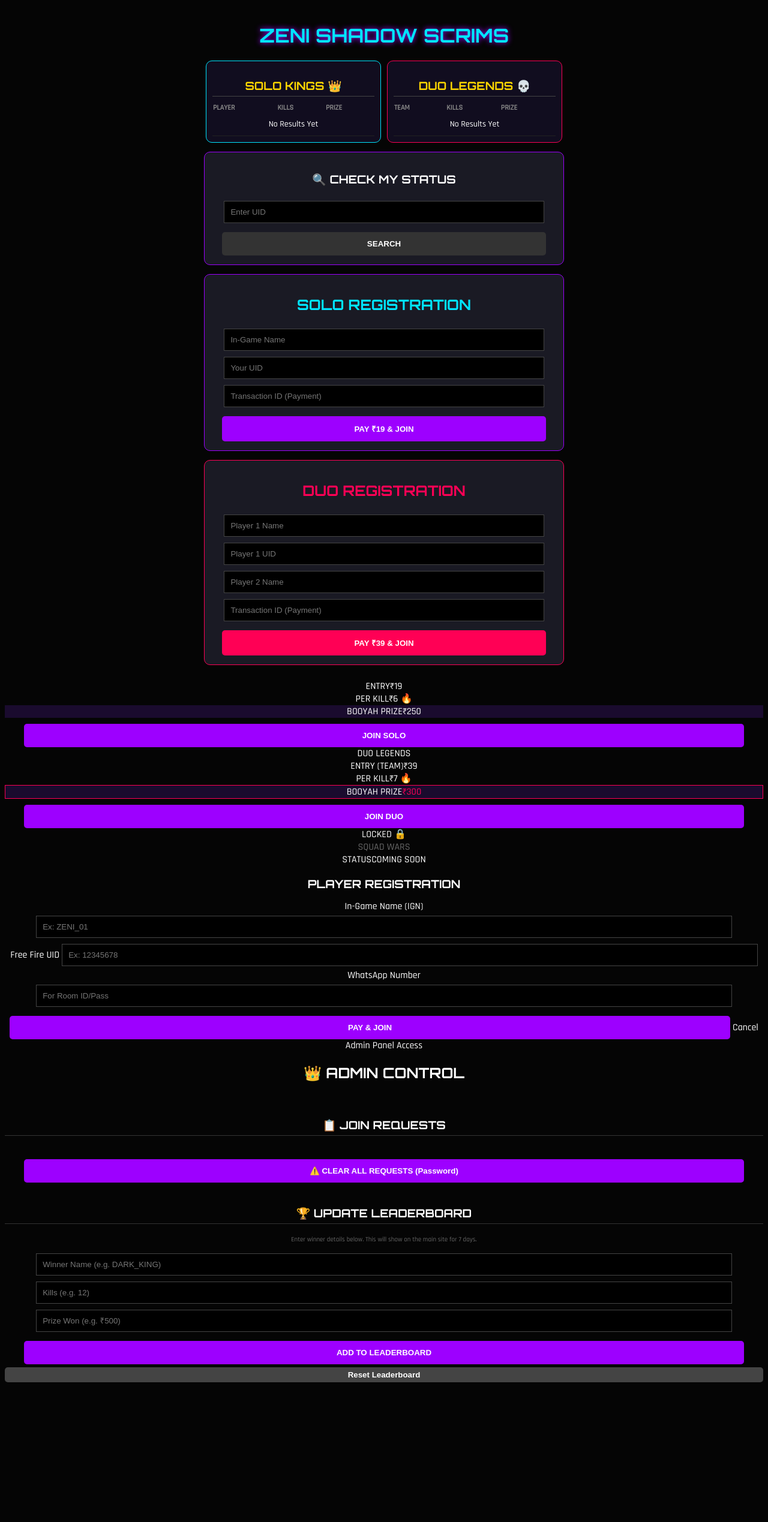
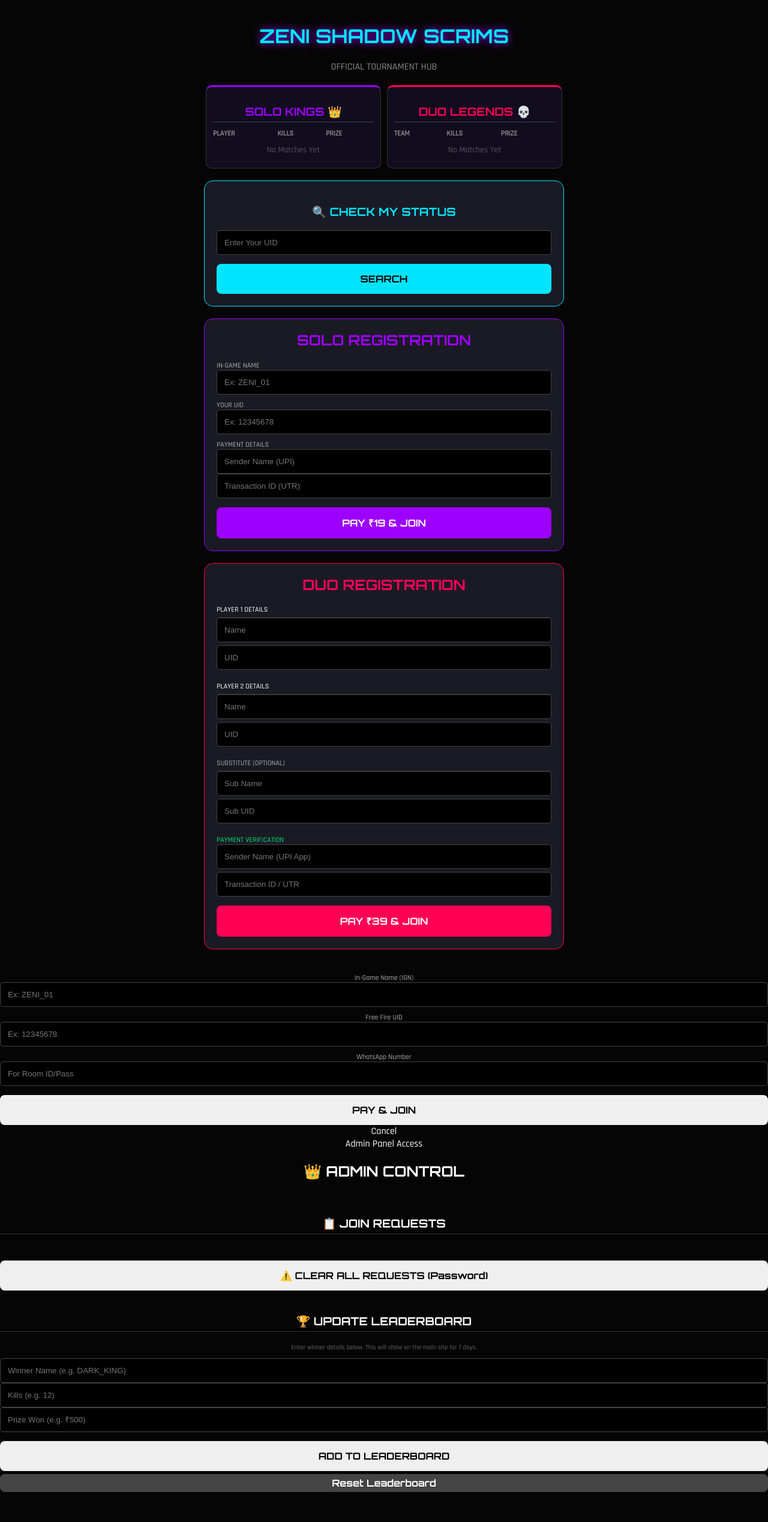
Before and after one commit to dynamaxhunt/ZENI-TOURNAMENT-DASHBOARD-, a Flask app: page / in a window 1280 px wide. Shown: the whole page at 60% size. Before the commit the page ends 2305 px from the top, so only its background shows below. Run offline with Flask 3, Linux system fonts and the light colour scheme.

Commit message:
Update index.html

```diff
--- a/templates/index.html
+++ b/templates/index.html
@@ -4,141 +4,114 @@
     <meta charset="UTF-8">
     <meta name="viewport" content="width=device-width, initial-scale=1.0">
     <title>ZENI SHADOW SCRIMS</title>
-
     <link rel="icon" type="image/jpeg" href="{{ url_for('static', filename='favicon.jpg') }}">
-
     <link href="https://fonts.googleapis.com/css2?family=Orbitron:wght@700&family=Rajdhani:wght@500&display=swap" rel="stylesheet">
     <style>
-        body { background: #050505; color: white; font-family: 'Rajdhani', sans-serif; text-align: center; }
+        body { background: #050505; color: white; font-family: 'Rajdhani', sans-serif; text-align: center; margin: 0; padding-bottom: 50px; }
         h1, h2, h3 { font-family: 'Orbitron', sans-serif; }
         .container { max-width: 600px; margin: 0 auto; padding: 10px; }
 
-        /* Leaderboard Styles */
+        /* LEADERBOARDS */
         .lb-container { display: flex; gap: 10px; flex-wrap: wrap; justify-content: center; margin-top: 20px; }
         .lb-box { background: #110d1f; border: 1px solid #333; padding: 10px; width: 45%; min-width: 250px; border-radius: 10px; }
-        .lb-title { color: gold; border-bottom: 1px solid #444; padding-bottom: 5px; margin-bottom: 10px; }
+        .lb-title { border-bottom: 1px solid #444; padding-bottom: 5px; margin-bottom: 10px; }
         table { width: 100%; border-collapse: collapse; font-size: 14px; }
         th { text-align: left; color: #888; font-size: 12px; }
         td { border-bottom: 1px solid #222; padding: 5px 0; }
-        .winner-name { color: #00e5ff; font-weight: bold; }
 
-        .card { background: #1a1a24; border: 1px solid #9d00ff; padding: 15px; margin: 15px 0; border-radius: 10px; }
-        input { padding: 10px; margin: 5px 0; width: 90%; background: #000; color: white; border: 1px solid #444; }
-        button { width: 95%; padding: 12px; background: #9d00ff; color: white; border: none; font-weight: bold; cursor: pointer; border-radius: 5px; margin-top: 10px; }
+        /* FORMS */
+        .card { background: #1a1a24; border: 1px solid #333; padding: 20px; margin: 20px 0; border-radius: 15px; text-align: left; }
+        .card h2 { text-align: center; margin-top: 0; }
+        label { display: block; color: #aaa; font-size: 12px; margin-top: 10px; }
+        input { width: 100%; padding: 12px; background: #000; border: 1px solid #444; color: white; border-radius: 5px; box-sizing: border-box; }
+        button { width: 100%; padding: 15px; font-weight: bold; border: none; cursor: pointer; border-radius: 8px; margin-top: 15px; font-family: 'Orbitron'; font-size: 16px; }
+
+        .solo-theme { border-color: #9d00ff; }
+        .solo-btn { background: #9d00ff; color: white; }
+        .duo-theme { border-color: #ff0055; }
+        .duo-btn { background: #ff0055; color: white; }
     </style>
 </head>
 <body>
+
     <div class="container">
-        <h1 style="color:#00e5ff; text-shadow: 0 0 10px #9d00ff;">ZENI SHADOW SCRIMS</h1>
+        <h1 style="color:#00e5ff; text-shadow: 0 0 15px #9d00ff; margin-top: 30px;">ZENI SHADOW SCRIMS</h1>
+        <p style="color:#888;">OFFICIAL TOURNAMENT HUB</p>
 
         <div class="lb-container">
-            <div class="lb-box" style="border-color: #00e5ff;">
-                <h3 class="lb-title">SOLO KINGS 👑</h3>
+            <div class="lb-box" style="border-top: 3px solid #9d00ff;">
+                <h3 class="lb-title" style="color:#9d00ff">SOLO KINGS 👑</h3>
                 <table>
                     <tr><th>PLAYER</th><th>KILLS</th><th>PRIZE</th></tr>
                     {% for p in solo_lb %}
-                    <tr>
-                        <td class="winner-name">{{ p.name }}</td>
-                        <td>{{ p.kills }} ⚔️</td>
-                        <td style="color:lightgreen">{{ p.prize }}</td>
-                    </tr>
+                    <tr><td style="color:#00e5ff; font-weight:bold;">{{ p.name }}</td><td>{{ p.kills }}</td><td style="color:#00e676">{{ p.prize }}</td></tr>
                     {% else %}
-                    <tr><td colspan="3" style="text-align:center; padding:10px;">No Results Yet</td></tr>
+                    <tr><td colspan="3" style="text-align:center; padding:10px; color:#555;">No Matches Yet</td></tr>
                     {% endfor %}
                 </table>
             </div>
 
-            <div class="lb-box" style="border-color: #ff0055;">
-                <h3 class="lb-title">DUO LEGENDS 💀</h3>
+            <div class="lb-box" style="border-top: 3px solid #ff0055;">
+                <h3 class="lb-title" style="color:#ff0055">DUO LEGENDS 💀</h3>
                 <table>
                     <tr><th>TEAM</th><th>KILLS</th><th>PRIZE</th></tr>
                     {% for p in duo_lb %}
-                    <tr>
-                        <td class="winner-name" style="color:#ff0055">{{ p.name }}</td>
-                        <td>{{ p.kills }} ⚔️</td>
-                        <td style="color:lightgreen">{{ p.prize }}</td>
-                    </tr>
+                    <tr><td style="color:#ff0055; font-weight:bold;">{{ p.name }}</td><td>{{ p.kills }}</td><td style="color:#00e676">{{ p.prize }}</td></tr>
                     {% else %}
-                    <tr><td colspan="3" style="text-align:center; padding:10px;">No Results Yet</td></tr>
+                    <tr><td colspan="3" style="text-align:center; padding:10px; color:#555;">No Matches Yet</td></tr>
                     {% endfor %}
                 </table>
             </div>
         </div>
 
-        <div class="card">
-            <h3>🔍 CHECK MY STATUS</h3>
+        <div class="card" style="border: 1px solid #00e5ff;">
+            <h3 style="text-align:center; color:#00e5ff;">🔍 CHECK MY STATUS</h3>
             <form action="/profile" method="get">
-                <input type="text" name="uid" placeholder="Enter UID" required>
-                <button type="submit" style="background:#333;">SEARCH</button>
+                <input type="text" name="uid" placeholder="Enter Your UID" required>
+                <button type="submit" style="background: #00e5ff; color: #000;">SEARCH</button>
             </form>
         </div>
 
-        <div class="card">
-            <h2 style="color:#00e5ff">SOLO REGISTRATION</h2>
+        <div class="card solo-theme">
+            <h2 style="color:#9d00ff">SOLO REGISTRATION</h2>
             <form action="/register" method="post">
                 <input type="hidden" name="mode" value="SOLO">
-                <input type="text" name="p1_name" placeholder="In-Game Name" required>
-                <input type="text" name="p1_uid" placeholder="Your UID" required>
-                <input type="text" name="txn_id" placeholder="Transaction ID (Payment)" required>
-                <button type="submit">PAY ₹19 & JOIN</button>
+                <label>IN-GAME NAME</label><input type="text" name="p1_name" placeholder="Ex: ZENI_01" required>
+                <label>YOUR UID</label><input type="number" name="p1_uid" placeholder="Ex: 12345678" required>
+                <label>PAYMENT DETAILS</label>
+                <input type="text" name="sender_name" placeholder="Sender Name (UPI)" required>
+                <input type="text" name="txn_id" placeholder="Transaction ID (UTR)" required>
+                <button type="submit" class="solo-btn">PAY ₹19 & JOIN</button>
             </form>
         </div>
 
-        <div class="card" style="border-color:#ff0055">
+        <div class="card duo-theme">
             <h2 style="color:#ff0055">DUO REGISTRATION</h2>
             <form action="/register" method="post">
                 <input type="hidden" name="mode" value="DUO">
-                <input type="text" name="p1_name" placeholder="Player 1 Name" required>
-                <input type="text" name="p1_uid" placeholder="Player 1 UID" required>
-                <br>
-                <input type="text" name="p2_name" placeholder="Player 2 Name" required>
-                <input type="text" name="txn_id" placeholder="Transaction ID (Payment)" required>
-                <button type="submit" style="background:#ff0055">PAY ₹39 & JOIN</button>
+
+                <label style="color:#fff; border-bottom:1px solid #333; padding-bottom:5px;">PLAYER 1 DETAILS</label>
+                <input type="text" name="p1_name" placeholder="Name" required style="margin-bottom:5px;">
+                <input type="number" name="p1_uid" placeholder="UID" required>
+
+                <label style="color:#fff; border-bottom:1px solid #333; padding-bottom:5px; margin-top:20px;">PLAYER 2 DETAILS</label>
+                <input type="text" name="p2_name" placeholder="Name" required style="margin-bottom:5px;">
+                <input type="number" name="p2_uid" placeholder="UID" required>
+
+                <label style="color:#aaa; border-bottom:1px solid #333; padding-bottom:5px; margin-top:20px;">SUBSTITUTE (OPTIONAL)</label>
+                <input type="text" name="sub_name" placeholder="Sub Name" style="margin-bottom:5px;">
+                <input type="number" name="sub_uid" placeholder="Sub UID">
+
+                <label style="color:#00e676; margin-top:20px;">PAYMENT VERIFICATION</label>
+                <input type="text" name="sender_name" placeholder="Sender Name (UPI App)" required style="margin-bottom:5px;">
+                <input type="text" name="txn_id" placeholder="Transaction ID / UTR" required>
+
+                <button type="submit" class="duo-btn">PAY ₹39 & JOIN</button>
             </form>
         </div>
     </div>
 </body>
 </html>
-                <div class="stat-item"><span class="stat-label">ENTRY</span><span class="stat-val">₹19</span></div>
-                <div class="stat-item"><span class="stat-label">PER KILL</span><span class="stat-val">₹6 🔥</span></div>
-                <div class="stat-item" style="grid-column: span 2; background: #1a0b2e; border: 1px solid var(--primary);">
-                    <span class="stat-label">BOOYAH PRIZE</span><span class="stat-val" style="color: var(--accent);">₹250</span>
-                </div>
-            </div>
-            <button onclick="openRegister('SOLO')" class="join-btn">JOIN SOLO</button>
-        </div>
-
-        <div class="match-card active-card">
-            <div class="mode-header">
-                <span class="mode-name duo-text">DUO LEGENDS</span>
-            </div>
-            <div class="stats-grid">
-                <div class="stat-item"><span class="stat-label">ENTRY (TEAM)</span><span class="stat-val">₹39</span></div>
-                <div class="stat-item"><span class="stat-label">PER KILL</span><span class="stat-val">₹7 🔥</span></div>
-                <div class="stat-item" style="grid-column: span 2; background: #1a0b2e; border: 1px solid #ff0055;">
-                    <span class="stat-label">BOOYAH PRIZE</span><span class="stat-val" style="color: #ff0055;">₹300</span>
-                </div>
-            </div>
-            <button onclick="openRegister('DUO')" class="join-btn">JOIN DUO</button>
-        </div>
-
-        <div class="match-card disabled-card">
-            <span class="coming-soon-badge">LOCKED 🔒</span>
-            <div class="mode-header">
-                <span class="mode-name" style="color:#666;">SQUAD WARS</span>
-            </div>
-            <div class="stats-grid">
-                <div class="stat-item"><span class="stat-label">STATUS</span><span class="stat-val">COMING SOON</span></div>
-            </div>
-        </div>
-
-    </div>
-
-    <div id="regModal" class="modal">
-        <div class="modal-content">
-            <h3 style="color:white; margin-bottom:15px; text-align:center;">PLAYER REGISTRATION</h3>
-            <form id="joinForm">
-                <input type="hidden" id="matchType">
                 <div class="input-group">
                     <label>In-Game Name (IGN)</label>
                     <input type="text" id="ign" required placeholder="Ex: ZENI_01">
```
